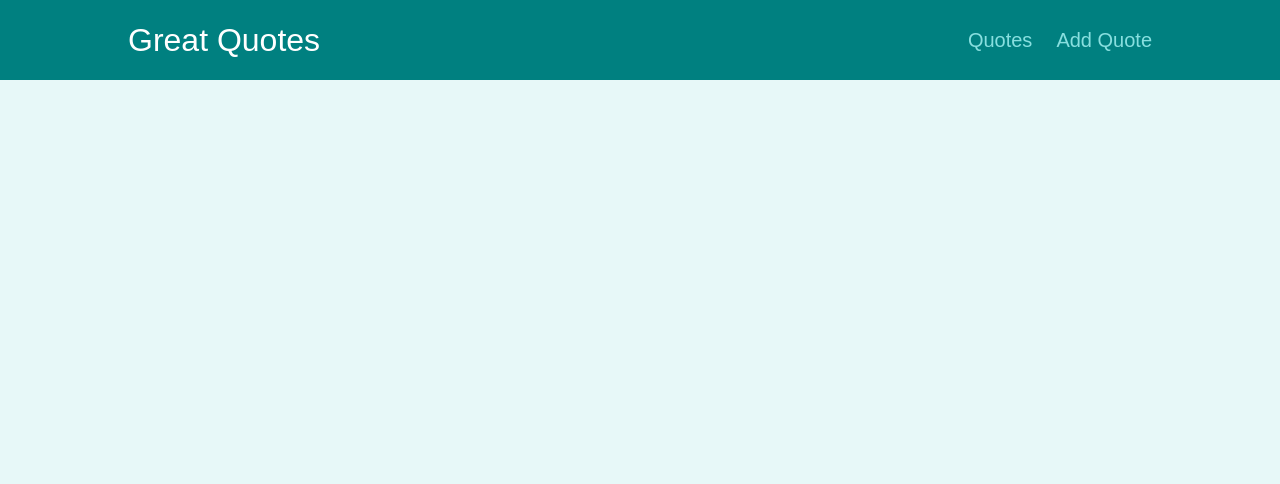
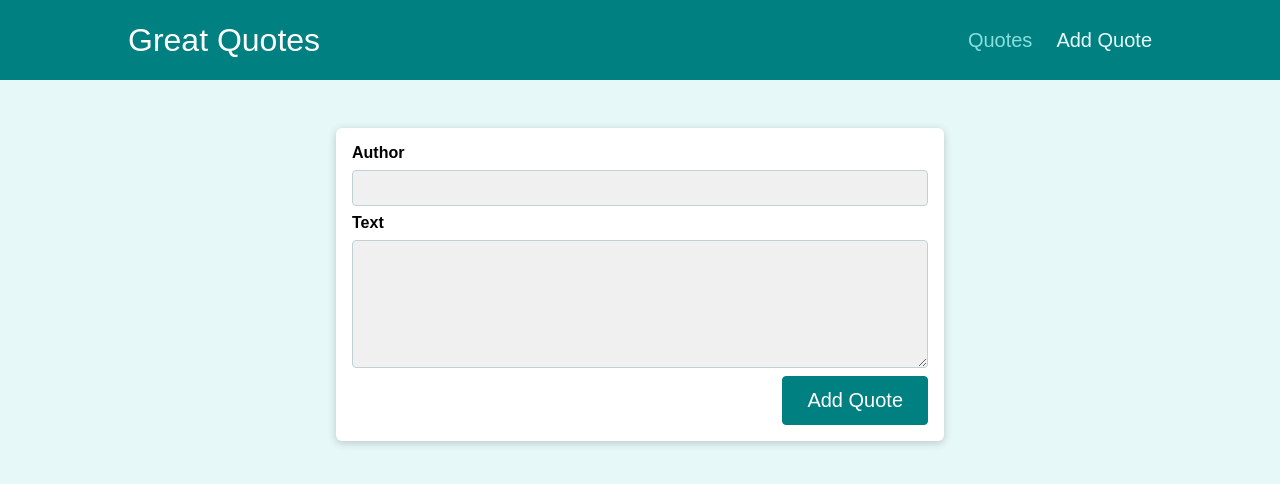
Before and after one commit to kelvinMakamu/quote-nest, a React (Create React App) app: page /new-quote in a window 1280 px wide. Shown: the top 484 px of the page. Built offline with nearby package versions, Linux system fonts and the light colour scheme.

Commit message:
Adds form to add new quote

```diff
--- a/src/App.js
+++ b/src/App.js
@@ -13,12 +13,12 @@ function App() {
           <Redirect to='/quotes'/>
         </Route>
         <Route path="/quotes" exact>
-        <AllQuotes/>
+          <AllQuotes/>
         </Route>
-        <Route path="/quotes/:quoteId">
-        <QuoteDetail/>
+        <Route path="/quotes/:quoteId" exact>
+         <QuoteDetail/>
         </Route>
-        <Route path="/quotes/new-quote" exact>
+        <Route path="/new-quote" exact>
           <NewQuote/>
         </Route>
       </Switch>
--- a/src/components/layout/MainNavigation.js
+++ b/src/components/layout/MainNavigation.js
@@ -7,7 +7,7 @@ const MainNavigation = () => {
         <nav className={classes.nav}>
             <ul>
                 <li><NavLink to='/quotes' activeClassName={classes.active}> Quotes</NavLink></li>
-                <li><NavLink to='/quotes/new-quote' activeClassName={classes.active}> Add Quote</NavLink></li>
+                <li><NavLink to='/new-quote' activeClassName={classes.active}>Add Quote</NavLink></li>
             </ul>
         </nav>
     </header>
--- a/src/pages/NewQuote.js
+++ b/src/pages/NewQuote.js
@@ -1,7 +1,9 @@
+import QuoteForm from "../components/quotes/QuoteForm";
+
 const NewQuote = () => {
-    return (
-        <h2>New Quote Page</h2>
-    )
+    const addQuoteHandler = quoteData => {
+    };
+    return <QuoteForm onAddQuote={addQuoteHandler}/>
 }
 
 export default NewQuote;
```
Also changed, not shown: 1 other file (tests, documents, lock files or other folders).
